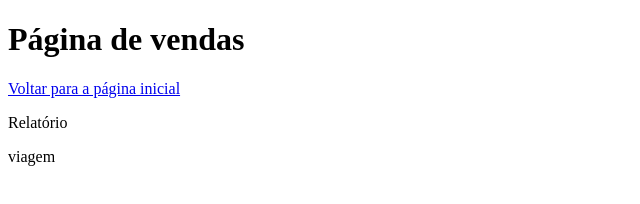
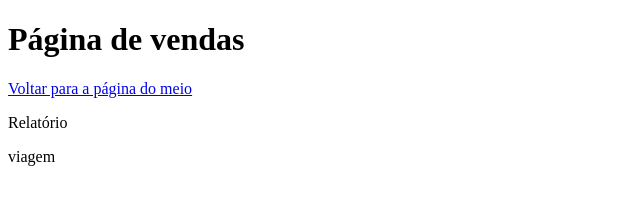
Before and after one commit to DeiveOliveira/java-avan-ado, a plain HTML site: page vendas.html in a window 1280 px wide. Shown: the full height of the page, 0-640 px from the left. Drawn offline with Linux system fonts and the light colour scheme.

Commit message:
alteração da página de vendas

```diff
--- a/vendas.html
+++ b/vendas.html
@@ -8,7 +8,7 @@
 </head>
 <body>
    <h1>Página de vendas</h1>
-   <a href="index.html">Voltar para a página inicial</a>
+   <a href="index.html">Voltar para a página do meio</a>
     <p>Relatório</p>
     <p>viagem</p>
 
```
